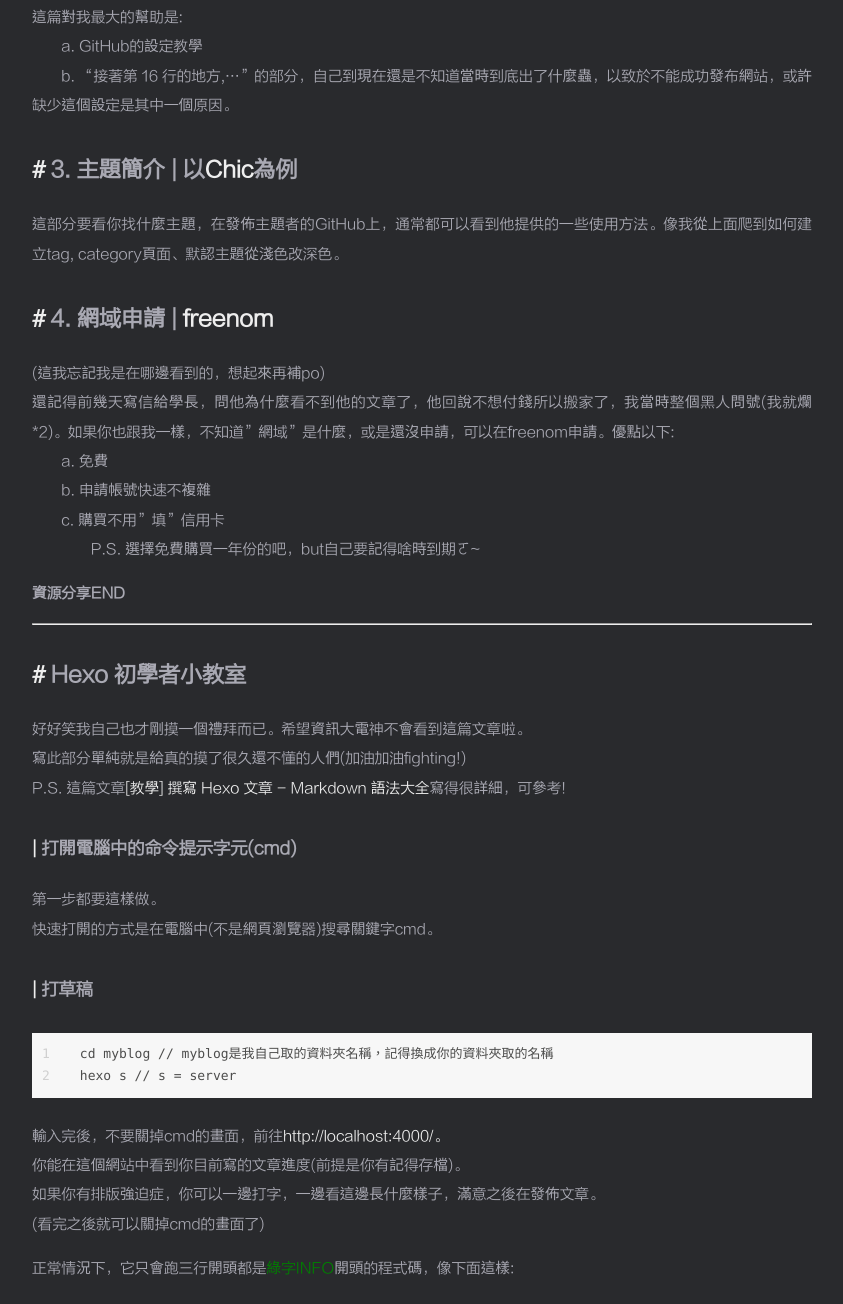
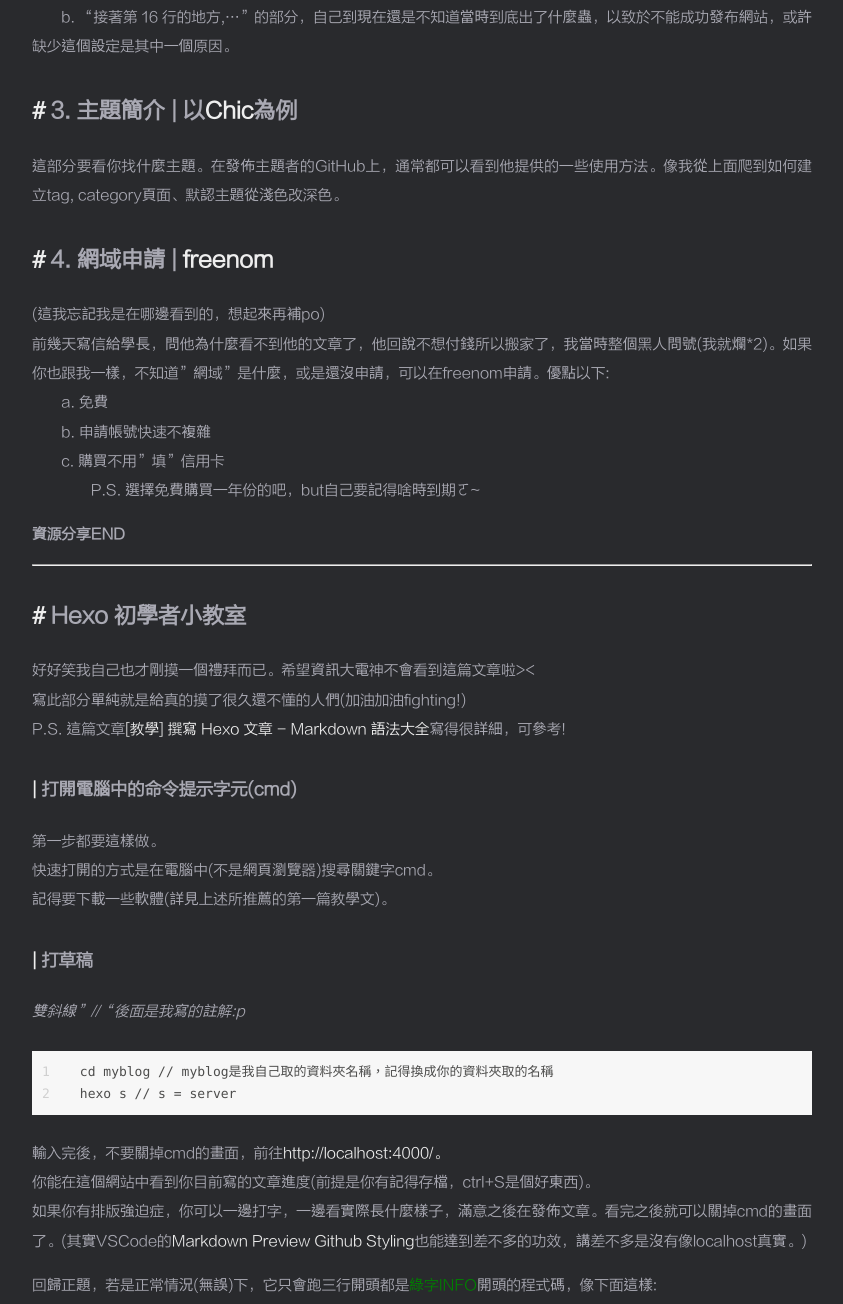
Before and after one commit to tucorrine/tucorrine.github.io, a plain HTML site: page 2020/12/04/Hexo Resources/index.html in a window 1280 px wide. Shown: the part 789-2093 px from the top of the page, without its empty margins (218-1061 px from the left). Drawn offline with Linux system fonts and the light colour scheme.

Commit message:
Site updated: 2020-12-05 22:24:53

```diff
--- a/2020/12/04/Hexo Resources/index.html
+++ b/2020/12/04/Hexo Resources/index.html
@@ -198,20 +198,21 @@
         </header>
 
         <div class="post-content">
-            <p>剛剛把預設主題改成黑色，讚讚讚。<br>去年此時，小高一的我不會用Hexo，也不會用VSCode(我就爛)。<br>回想幾天前的自己花了約四個小時搞懂這些東西，真的很感動。</p>
-<p>俗話說取之於社會，用之於社會。<br>在這邊，我會貼我在學習Hexo&amp;GitHub時，覺得對我(一個初學者)有所幫助的教學文章。</p>
-<h2 id="1-Hexo教學-第一次架設Hexo網站"><a href="#1-Hexo教學-第一次架設Hexo網站" class="headerlink" title="1. Hexo教學 | 第一次架設Hexo網站"></a>1. Hexo教學 | <a target="_blank" rel="noopener" href="https://z0935323866.medium.com/%E7%AC%AC%E4%B8%80%E6%AC%A1%E6%9E%B6%E8%A8%ADhexo%E7%B6%B2%E7%AB%99-7074161158f8">第一次架設Hexo網站</a></h2><p>這真的是對我幫助最大的文章了，步驟十分詳細。<br>大家在看的時候，可以留意一下這三個小地方:<br>　　a. 下載程式: NPM其實我覺得不一定要裝(我沒裝。如果我以後覺得需要的話，會隨時回來更新文章。)<br>　　b. 作者使用的主題是NexT。每個主題資料夾中的”_config”(主題設定)的內容都不同，如果你選擇其他的主題，建議把該程式碼看過並做調整。(P.S. 我自己使用的是<a target="_blank" rel="noopener" href="https://github.com/Siricee/hexo-theme-Chic#faq">Chic</a>，<strong>晚點</strong>我會在文章最後把我自己在_config中修改的部分截圖丟上來:D)<br>　　 c. 我當時後面的部分都有一步一步跟著做，但是仍無法成功發佈網站…(卡了一個小時快兩個小時XDDD)。如果你在看<a target="_blank" rel="noopener" href="https://z0935323866.medium.com/%E7%AC%AC%E4%B8%80%E6%AC%A1%E6%9E%B6%E8%A8%ADhexo%E7%B6%B2%E7%AB%99-7074161158f8">這篇文章</a>的同時，也遇到了問題，請修正你的程式碼，或參考截圖們去推測你可能要改什麼地方QQ</p>
+            <p>剛剛把預設主題改成黑色，讚讚讚。<br>去年此時，還處於笨笨的小高一狀態，不懂得利用谷歌大神，也不會用VSCode(我就爛)。<br>幾天前的自己花了約四個小時，搞懂了這些東西，真的很感動。</p>
+<p>俗話說取之於社會，用之於社會。<br>在這邊，我會貼架設網站的過程中，對一個初學者(我)來說，有所幫助的教學文。</p>
+<h2 id="1-Hexo教學-第一次架設Hexo網站"><a href="#1-Hexo教學-第一次架設Hexo網站" class="headerlink" title="1. Hexo教學 | 第一次架設Hexo網站"></a>1. Hexo教學 | <a target="_blank" rel="noopener" href="https://z0935323866.medium.com/%E7%AC%AC%E4%B8%80%E6%AC%A1%E6%9E%B6%E8%A8%ADhexo%E7%B6%B2%E7%AB%99-7074161158f8">第一次架設Hexo網站</a></h2><p>這真的是很耐斯的教學文，步驟寫的十分詳細。<br>大家在看的時候，可以留意一下這兩個小地方:<br>　　a. 作者在示範中使用的主題是NexT。每個主題資料夾中的”_config”(主題設定)的內容都不同，如果你選擇的是其他的主題，建議把該程式碼看過並做調整。(P.S. 在文章最後，我有把我自己在_config中修改的部分截圖丟上來:D)<br>　　b. 我當時後面的部分都有一步一步跟著做，但是仍無法成功發佈網站…(卡了一個小時快兩個小時XDDD)。如果你也遇到了問題，請修正你的程式碼，或參考截圖們去推測你可能要多改什麼地方QQ</p>
 <h2 id="2-GitHub教學-教學-使用-GitHub-Pages-Hexo-來架設個人部落格"><a href="#2-GitHub教學-教學-使用-GitHub-Pages-Hexo-來架設個人部落格" class="headerlink" title="2. GitHub教學 | [教學] 使用 GitHub Pages + Hexo 來架設個人部落格"></a>2. GitHub教學 | <a target="_blank" rel="noopener" href="https://ed521.github.io/2019/07/hexo-install/">[教學] 使用 GitHub Pages + Hexo 來架設個人部落格</a></h2><p>這篇對我最大的幫助是:<br>　　a. GitHub的設定教學<br>　　b. “接著第 16 行的地方,…”的部分，自己到現在還是不知道當時到底出了什麼蟲，以致於不能成功發布網站，或許缺少這個設定是其中一個原因。</p>
-<h2 id="3-主題簡介-以Chic為例"><a href="#3-主題簡介-以Chic為例" class="headerlink" title="3. 主題簡介 | 以Chic為例"></a>3. 主題簡介 | 以<a target="_blank" rel="noopener" href="https://github.com/Siricee/hexo-theme-Chic#faq">Chic</a>為例</h2><p>這部分要看你找什麼主題，在發佈主題者的GitHub上，通常都可以看到他提供的一些使用方法。像我從上面爬到如何建立tag, category頁面、默認主題從淺色改深色。</p>
-<h2 id="4-網域申請-freenom"><a href="#4-網域申請-freenom" class="headerlink" title="4. 網域申請 | freenom"></a>4. 網域申請 | <a target="_blank" rel="noopener" href="https://my.freenom.com/clientarea.php">freenom</a></h2><p>(這我忘記我是在哪邊看到的，想起來再補po)<br>還記得前幾天寫信給學長，問他為什麼看不到他的文章了，他回說不想付錢所以搬家了，我當時整個黑人問號(我就爛*2)。如果你也跟我一樣，不知道”網域”是什麼，或是還沒申請，可以在freenom申請。優點以下:<br>　　a. 免費<br>　　b. 申請帳號快速不複雜<br>　　c. 購買不用”填”信用卡<br>　　　　P.S. 選擇免費購買一年份的吧，but自己要記得啥時到期ㄛ~</p>
+<h2 id="3-主題簡介-以Chic為例"><a href="#3-主題簡介-以Chic為例" class="headerlink" title="3. 主題簡介 | 以Chic為例"></a>3. 主題簡介 | 以<a target="_blank" rel="noopener" href="https://github.com/Siricee/hexo-theme-Chic#faq">Chic</a>為例</h2><p>這部分要看你找什麼主題。在發佈主題者的GitHub上，通常都可以看到他提供的一些使用方法。像我從上面爬到如何建立tag, category頁面、默認主題從淺色改深色。</p>
+<h2 id="4-網域申請-freenom"><a href="#4-網域申請-freenom" class="headerlink" title="4. 網域申請 | freenom"></a>4. 網域申請 | <a target="_blank" rel="noopener" href="https://my.freenom.com/clientarea.php">freenom</a></h2><p>(這我忘記我是在哪邊看到的，想起來再補po)<br>前幾天寫信給學長，問他為什麼看不到他的文章了，他回說不想付錢所以搬家了，我當時整個黑人問號(我就爛*2)。如果你也跟我一樣，不知道”網域”是什麼，或是還沒申請，可以在freenom申請。優點以下:<br>　　a. 免費<br>　　b. 申請帳號快速不複雜<br>　　c. 購買不用”填”信用卡<br>　　　　P.S. 選擇免費購買一年份的吧，but自己要記得啥時到期ㄛ~</p>
 <p><strong>資源分享END</strong></p>
 <hr>
-<h2 id="Hexo-初學者小教室"><a href="#Hexo-初學者小教室" class="headerlink" title="Hexo 初學者小教室"></a>Hexo 初學者小教室</h2><p>好好笑我自己也才剛摸一個禮拜而已。希望資訊大電神不會看到這篇文章啦。<br>寫此部分單純就是給真的摸了很久還不懂的人們(加油加油fighting!)<br>P.S. 這篇文章<a target="_blank" rel="noopener" href="https://ed521.github.io/2019/08/hexo-markdown/#%E6%96%87%E5%AD%97%E5%AD%97%E9%AB%94">[教學] 撰寫 Hexo 文章 - Markdown 語法大全</a>寫得很詳細，可參考!</p>
-<h3 id="打開電腦中的命令提示字元-cmd"><a href="#打開電腦中的命令提示字元-cmd" class="headerlink" title="打開電腦中的命令提示字元(cmd)"></a>打開電腦中的命令提示字元(cmd)</h3><p>第一步都要這樣做。<br>快速打開的方式是在電腦中(不是網頁瀏覽器)搜尋關鍵字cmd。</p>
-<h3 id="打草稿"><a href="#打草稿" class="headerlink" title="打草稿"></a>打草稿</h3><figure class="highlight plain"><table><tr><td class="gutter"><pre><span class="line">1</span><br><span class="line">2</span><br></pre></td><td class="code"><pre><span class="line">cd myblog &#x2F;&#x2F; myblog是我自己取的資料夾名稱，記得換成你的資料夾取的名稱</span><br><span class="line">hexo s &#x2F;&#x2F; s &#x3D; server</span><br></pre></td></tr></table></figure>
+<h2 id="Hexo-初學者小教室"><a href="#Hexo-初學者小教室" class="headerlink" title="Hexo 初學者小教室"></a>Hexo 初學者小教室</h2><p>好好笑我自己也才剛摸一個禮拜而已。希望資訊大電神不會看到這篇文章啦&gt;&lt;<br>寫此部分單純就是給真的摸了很久還不懂的人們(加油加油fighting!)<br>P.S. 這篇文章<a target="_blank" rel="noopener" href="https://ed521.github.io/2019/08/hexo-markdown/#%E6%96%87%E5%AD%97%E5%AD%97%E9%AB%94">[教學] 撰寫 Hexo 文章 - Markdown 語法大全</a>寫得很詳細，可參考!</p>
+<h3 id="打開電腦中的命令提示字元-cmd"><a href="#打開電腦中的命令提示字元-cmd" class="headerlink" title="打開電腦中的命令提示字元(cmd)"></a>打開電腦中的命令提示字元(cmd)</h3><p>第一步都要這樣做。<br>快速打開的方式是在電腦中(不是網頁瀏覽器)搜尋關鍵字cmd。<br>記得要下載一些軟體(詳見上述所推薦的第一篇教學文)。</p>
+<h3 id="打草稿"><a href="#打草稿" class="headerlink" title="打草稿"></a>打草稿</h3><p><em>雙斜線”//“後面是我寫的註解:p</em></p>
+<figure class="highlight plain"><table><tr><td class="gutter"><pre><span class="line">1</span><br><span class="line">2</span><br></pre></td><td class="code"><pre><span class="line">cd myblog &#x2F;&#x2F; myblog是我自己取的資料夾名稱，記得換成你的資料夾取的名稱</span><br><span class="line">hexo s &#x2F;&#x2F; s &#x3D; server</span><br></pre></td></tr></table></figure>
 
-<p>輸入完後，不要關掉cmd的畫面，前往<a target="_blank" rel="noopener" href="http://localhost:4000/%E3%80%82">http://localhost:4000/。</a><br>你能在這個網站中看到你目前寫的文章進度(前提是你有記得存檔)。<br>如果你有排版強迫症，你可以一邊打字，一邊看這邊長什麼樣子，滿意之後在發佈文章。<br>(看完之後就可以關掉cmd的畫面了)</p>
-<p>正常情況下，它只會跑三行開頭都是<font color=#008000>綠字INFO</font>開頭的程式碼，像下面這樣:</p>
+<p>輸入完後，不要關掉cmd的畫面，前往<a target="_blank" rel="noopener" href="http://localhost:4000/%E3%80%82">http://localhost:4000/。</a><br>你能在這個網站中看到你目前寫的文章進度(前提是你有記得存檔，ctrl+S是個好東西)。<br>如果你有排版強迫症，你可以一邊打字，一邊看實際長什麼樣子，滿意之後在發佈文章。看完之後就可以關掉cmd的畫面了。(其實VSCode的<a target="_blank" rel="noopener" href="https://marketplace.visualstudio.com/items?itemName=bierner.markdown-preview-github-styles">Markdown Preview Github Styling</a>也能達到差不多的功效，講差不多是沒有像localhost真實。)</p>
+<p>回歸正題，若是正常情況(無誤)下，它只會跑三行開頭都是<font color=#008000>綠字INFO</font>開頭的程式碼，像下面這樣:</p>
 <figure class="highlight plain"><table><tr><td class="gutter"><pre><span class="line">1</span><br><span class="line">2</span><br><span class="line">3</span><br></pre></td><td class="code"><pre><span class="line">INFO Validating config</span><br><span class="line">INFO  Start processing</span><br><span class="line">INFO  Hexo is running at http:&#x2F;&#x2F;localhost:4000 . Press Ctrl+C to stop.</span><br></pre></td></tr></table></figure>
 
 <p>如果跑了一堆程式碼，其中還有<font color=#FF0000>紅底白字FATAL</font>開頭的字樣，就表示你有地方寫錯了，就慢慢debug吧。喔對，記得看一下你是不是開到兩個cmd視窗了。(有問題不要問我，我都無法確切地知道自己錯在哪TT，都是一個一個找資料夾中哪邊寫錯ㄉ)</p>
```
Also changed, not shown: about/index.html (+1 -1 lines).
